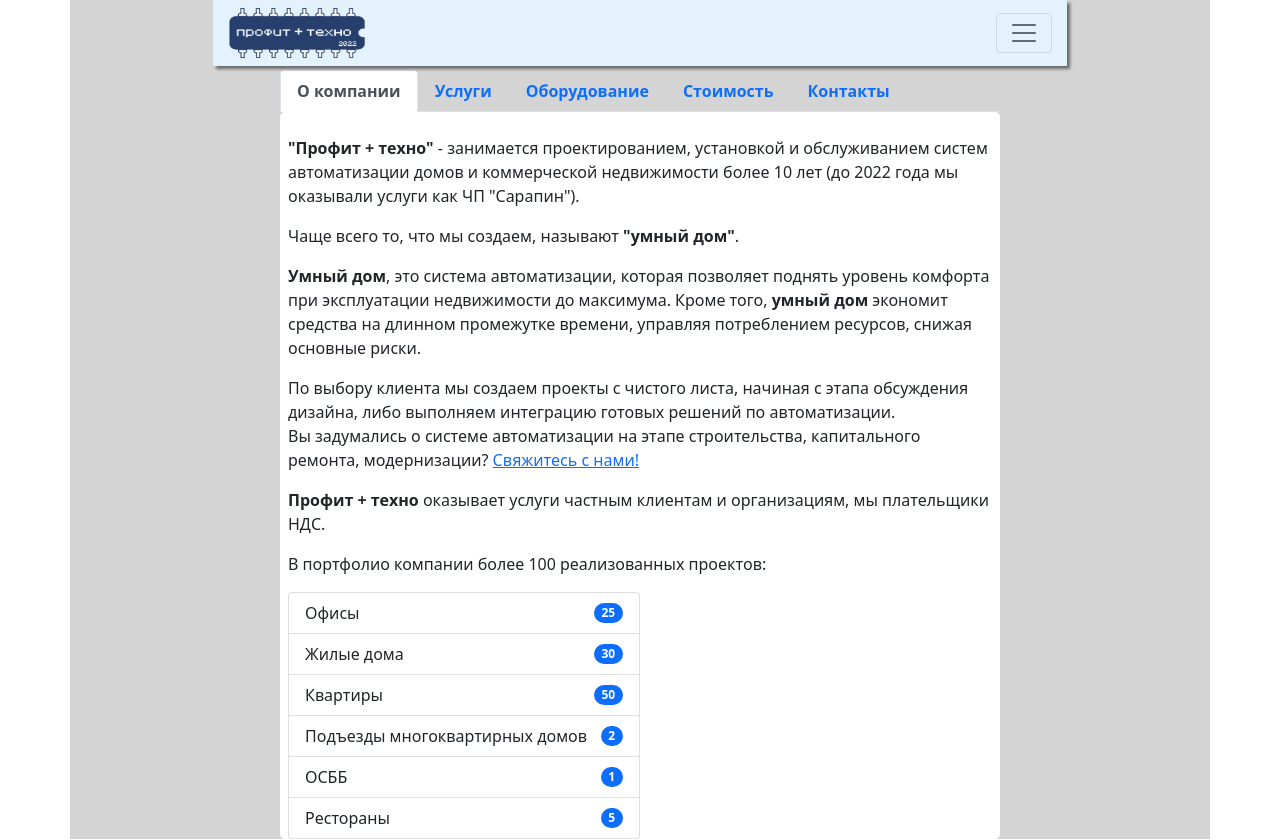
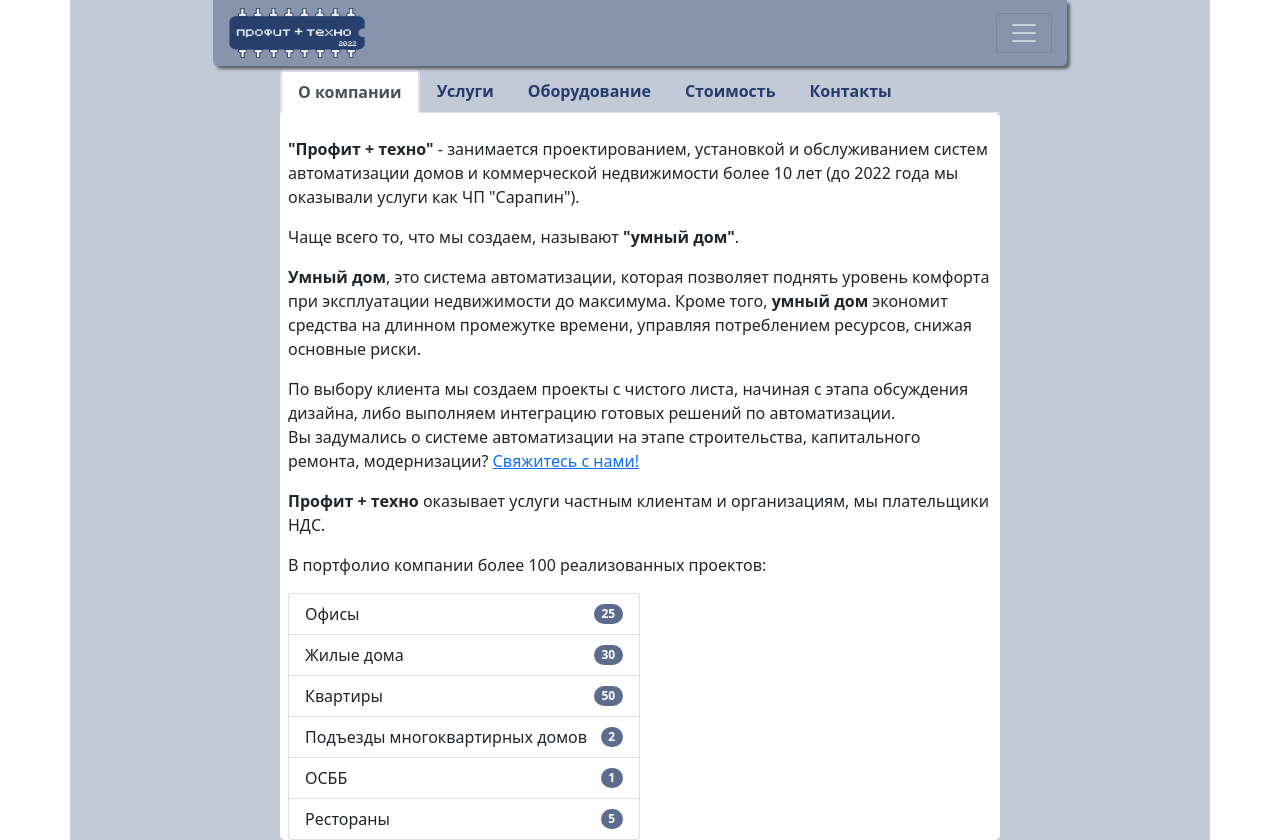
Before and after one commit to TatyanaFilimonova/ppt, a PHP site: page /index.html in a window 1280 px wide. Run offline with PHP 8.4, Linux system fonts and the light colour scheme.

Commit message:
Add files via upload

```diff
--- a/index.css
+++ b/index.css
@@ -1,13 +1,14 @@
 @import "/forms.css";
 
-.blue {
-    background-color: rgba(169, 169, 169, 0.5);
+.container__color {
+    background-color: rgba(	194, 202, 215, 100%);
+
 
 }
 
 .white {
     background-color: white;
-    border-radius: 5px;
+    border-radius: 0px 5px 5px 5px;
 
 }
 
@@ -15,12 +16,8 @@
     height: max(100vh, 100%);
 }
 
-.height_100_important {
-    height: 100vh;
-}
-
 .spacer {
-    height: 500px;
+    height: 400px;
 }
 
 .padding__1 {
@@ -52,19 +49,33 @@
     cursor: default;
 }
 
+.badge__color__custom {
+    background-color: rgb(92, 108, 140);
+}
+
+.btn-primary {
+    background-color: rgb(36, 59, 107) !important;
+    border: 2px solid rgb(136, 148, 172) !important;
+}
+
+.btn-primary:hover {
+    box-shadow: 2px 2px 2px rgb(0,0,0, 0.5);
+}
 
 .navbar__flex {
     margin: 0 auto;
-    background-color: #e3f2fd;
+    background-color: rgb(	136, 148, 172);
     display: flex;
     flex-direction: row;
     box-shadow: 3px 3px 3px rgba(0,0,0,0.5);
+    border-radius: 0px 0px 5px 5px;
 }
 
 @media (min-width: 992px) {
     .brandName {
         align-self: start;
         margin-left: 1em;
+        box-shadow: white;
     }
 }
 
@@ -87,7 +98,8 @@
 }
 
 .navbarMenu{
-    border: 3px solid gray;
+    border: 3px solid white;
+    background-color: rgba(	194, 202, 215, 100%);
     width: fit-content;
     border-radius: 10px;
     margin: 1em 1em 1em 1em;
@@ -96,8 +108,8 @@
 
 }
 
-.menuItem:hover .menuItem:active{
-    text-shadow: 1px 1px 2px rgba(0,0,0,0.7);
+.menuItem:hover {
+    text-shadow: 1px 1px 1px rgba(0,0,0,0.7);
 }
 
 
@@ -118,17 +130,52 @@
     margin-right: 15px;
 }
 
+.border_color_logo {
+    stroke: white;
+    border-color: white;
+}
+
+.nav-link.active {
+    color: rgb(92, 108, 140);
+    border-left: 2px solid white;
+    border-right: 2px solid white;
+    border-top: 2px solid white;
+}
+
+.nav-link:hover {
+    color: rgb(36, 59, 107);
+    border-left: 2px solid white;
+    border-right: 2px solid white;
+    border-top: 2px solid white;
+}
+
+.nav-link {
+    color: 	rgb(36, 59, 107);
+}
+
+.custom_color {
+    background-color: rgba(	194, 202, 215, 100%) !important;
+    color: rgb(36, 59, 107) !important;
+    font-weight: bold;
+}
+
+.accordion-button.custom_color.collapsed {
+    background-color: white !important;
+    color: black !important;
+    font-weight:  normal;
+}
+
 .about__container__grid {
     display: grid;
     grid-template-columns: 1fr;
-    row-gap: 1em;
+    row-gap: 0.1em;
 
 }
 
 .about__knx {
     display: grid;
     grid-template-columns: 1fr;
-    row-gap: 1em;
+    row-gap: 0.1em;
     align-content: center;
     align-items: center;
 }
--- a/index.html
+++ b/index.html
@@ -11,22 +11,22 @@
     <title>Profit + techno</title>
 </head>
 <body>
-<div class="container blue">
+<div class="container container__color">
 
 <nav class="navbar navbar-hide navbar-light fixed-top col-12 col-xl-8 navbar__flex" >
     <img class="brandName" src="img/logo.png">
-    <button class="navbar-toggler toggler__right"
+    <button class="navbar-toggler navbar-dark toggler__right"
             type="button"
             data-bs-toggle="collapse"
             data-bs-target="#navbarSupportedContent"
             aria-controls="navbarSupportedContent"
             aria-expanded="false"
             aria-label="Toggle navigation">
-        <span class="navbar-toggler-icon"></span>
+        <span class="navbar-toggler-icon border_color_logo "></span>
     </button>
     <div class="collapse navbar-collapse fade" id="navbarSupportedContent">
         <ul class="navbar-nav me-auto mb-2 mb-xl-0 navbarMenu" role="tablist">
-            <li class="nav-item">
+            <li class="nav-item" >
                 <a class="nav-link menuItem" href="#" onClick="clickMenuItem('about-us-tab')">О компании</a>
             </li>
             <li class="nav-item">
@@ -143,27 +143,27 @@
                         <ul class="list-group">
                             <li class="list-group-item d-flex justify-content-between align-items-center">
                                 Офисы
-                                <span class="badge bg-primary rounded-pill">25</span>
+                                <span class="badge badge__color__custom rounded-pill" >25</span>
                             </li>
                             <li class="list-group-item d-flex justify-content-between align-items-center">
                                 Жилые дома
-                                <span class="badge bg-primary rounded-pill">30</span>
+                                <span class="badge badge__color__custom rounded-pill">30</span>
                             </li>
                             <li class="list-group-item d-flex justify-content-between align-items-center">
                                 Квартиры
-                                <span class="badge bg-primary rounded-pill">50</span>
+                                <span class="badge badge__color__custom rounded-pill">50</span>
                             </li>
                             <li class="list-group-item d-flex justify-content-between align-items-center">
                                 Подъезды многоквартирных домов
-                                <span class="badge bg-primary rounded-pill">2</span>
+                                <span class="badge badge__color__custom rounded-pill">2</span>
                             </li>
                             <li class="list-group-item d-flex justify-content-between align-items-center">
                                 ОСББ
-                                <span class="badge bg-primary rounded-pill">1</span>
+                                <span class="badge badge__color__custom rounded-pill">1</span>
                             </li>
                             <li class="list-group-item d-flex justify-content-between align-items-center">
                                 Рестораны
-                                <span class="badge bg-primary rounded-pill">5</span>
+                                <span class="badge badge__color__custom rounded-pill">5</span>
                             </li>
                         </ul>
                     </div>
```
Also changed, not shown: other parts of index.html (+47 -36 lines), forms.css (+45 -18 lines).
